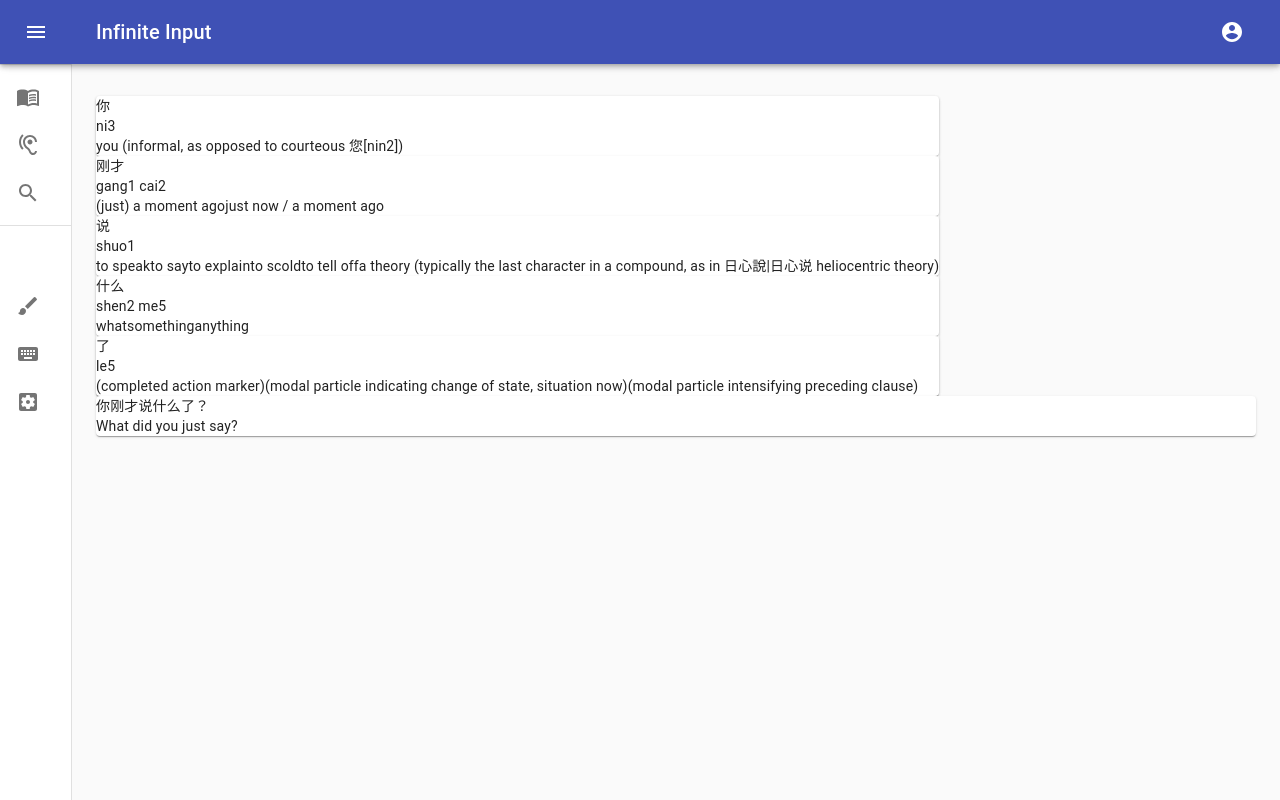
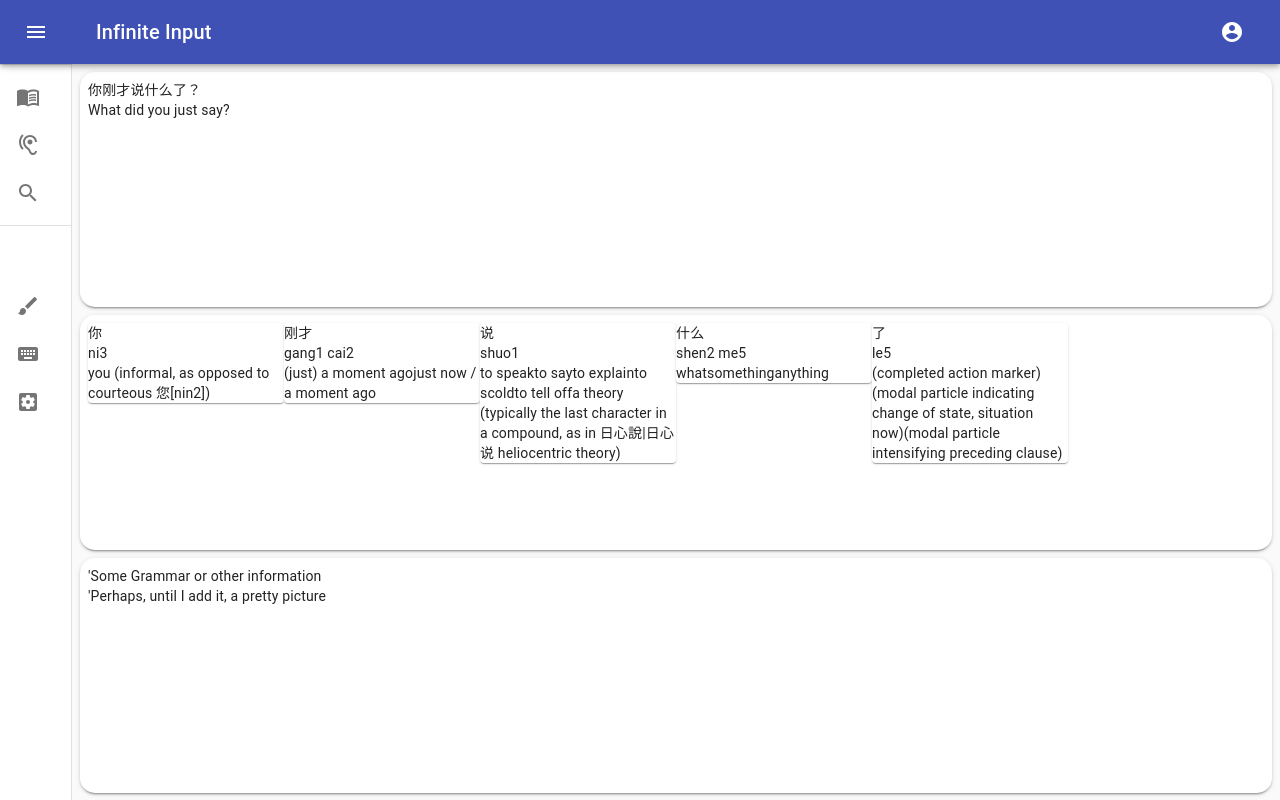
Before and after one commit to xavier-taylor/infinite-input, a React (Create React App) app in the folder webapp/: page / in a window 1280 px wide. Built offline with nearby package versions, Linux system fonts and the light colour scheme.

Commit message:
progressed with basic layout of study page: 3 rows

```diff
--- a/webapp/src/Components/App.tsx
+++ b/webapp/src/Components/App.tsx
@@ -18,7 +18,7 @@ const useStyles = makeStyles((theme) => ({
     height: '100vh',
     overflow: 'auto',
   },
-  appBarSpacer: theme.mixins.toolbar,
+  appBarSpacer: theme.mixins.toolbar, // TODO review whether this is doing anything for us
 }));
 
 export interface DrawerState {
--- a/webapp/src/Components/MenuDrawer.tsx
+++ b/webapp/src/Components/MenuDrawer.tsx
@@ -87,7 +87,7 @@ const MenuDrawer: React.FC<DrawerProps> = (props) => {
     if (!gt600px) {
       setDrawer(false);
     }
-  }, [gt600px]);
+  }, [gt600px, setDrawer]);
 
   //https://material.io/design/layout/responsive-layout-grid.html#ui-regions for def of perm vs tmp
   return (
--- a/webapp/src/Components/Study.tsx
+++ b/webapp/src/Components/Study.tsx
@@ -12,78 +12,6 @@ import {
   Card,
 } from '@material-ui/core';
 import clsx from 'clsx';
-//TODO understand this whole page of code
-
-// TODO play around with Box and this copyright to understand it, then remove it
-// function Copyright() {
-//   return (
-//     <Typography variant="body2" color="textSecondary" align="center">
-//       {'Copyright © '}
-//       <Link color="inherit" href="https://material-ui.com/">
-//         Xavier Taylor
-//       </Link>{' '}
-//       {new Date().getFullYear()}
-//       {'.'}
-//     </Typography>
-//   );
-// }
-
-const useStyles = makeStyles((theme: Theme) =>
-  createStyles({
-    container: {
-      paddingTop: theme.spacing(4),
-      paddingBottom: theme.spacing(4),
-    },
-    paper: {
-      padding: theme.spacing(2),
-      display: 'flex',
-      overflow: 'auto',
-      flexDirection: 'column',
-    },
-    fixedHeight: {
-      height: 240,
-    },
-  })
-);
-
-export interface ISentence {
-  hanzi: string;
-  pinyin: string;
-  english: string;
-}
-
-interface StudyProps {}
-
-// keeps track of which words the user selected, (by the inclusion of their index in the state)
-// and the order in which they were selected (most recent at end of list)
-// TODO it would be good to experiment - can the state be a JS Set, for example? that gives iteration in order of insertion
-//
-// function selectedWordsReducer(state: number[], action: { type: 'add'|'remove', i: number}) {
-//     // element 0 was first 'selected', last element was most recent
-//     const {type, i} = action;
-//     switch(type) {
-//         case 'add':
-//             return state.filter(n=>n!==i).push(i);
-//         case 'remove':
-//             return state.filter(n=>n!==i);
-//     }
-// }
-
-const Study: React.FC<StudyProps> = (props) => {
-  const classes = useStyles();
-  const [i, setI] = useState(0); // todo improve var name
-  const [selectedWordIndexes, updateSWI] = useState<number[]>([]);
-  // this selectWord guy exists within a given sentence
-  const selectWord = (i: number) =>
-    updateSWI((prev) => {
-      const next = prev.filter((n) => n !== i);
-      next.push(i);
-      return next;
-    });
-  const fixedHeightPaper = clsx(classes.paper, classes.fixedHeight);
-
-  //if (loading) return <div>loading</div>;
-  //if (error) return <div>error</div>;
 
 const sentences = [
   {
@@ -183,16 +111,71 @@ const Study: React.FC<StudyProps> = (props) => {
     ],
   },
 ];
+
+const useStyles = makeStyles((theme: Theme) =>
+  createStyles({
+    rowContainer: {
+      height: `calc(33% - ${theme.spacing(1)}px)`,
+      margin: theme.spacing(1),
+      marginBottom: 0,
+    },
+    row: {
+      height: '100%',
+      borderRadius: 15,
+      padding: theme.spacing(1),
+    },
+    gridContainer: {
+      height: 'calc(100% - 64px)', // TODO improve this, get rid of reliance on hardcode 64px (which is height of appbar ONLY IN SOME SITUATIONS)
+      // the minus should instead come from theme.mixins.toolbar/ from the height of the appbar
+      //position: 'relative', NOTE there might be a way to do this using position rather than the hacky height thing above...
+      // bottom: 0,
+      // top: 0,
+    },
+  })
+);
+
+interface StudyProps {}
+
+const Study: React.FC<StudyProps> = (props) => {
+  const classes = useStyles();
+  const [i, setI] = useState(0); // todo improve var name
+  const [selectedWordIndexes, updateSWI] = useState<number[]>([]);
+  // this selectWord guy exists within a given sentence
+  const selectWord = (i: number) =>
+    updateSWI((prev) => {
+      const next = prev.filter((n) => n !== i);
+      next.push(i);
+      return next;
+    });
+  //const fixedHeightPaper = clsx(classes.paper, classes.fixedHeight);
+
+  //if (loading) return <div>loading</div>;
+  //if (error) return <div>error</div>;
+
   const next = () => setI((i + 1) % sentences.length);
   const sentence = sentences[i];
+  // TODO: since I am not really using the grid, perhaps remove it and just have a simple flexbox?
+
+  // NEXT UP - make the number of word cards rendered a function of the screen size, perhaps using media query?
   return (
-    <Container className={classes.container}>
+    <Grid
+      container
+      direction="column"
+      justify="flex-start"
+      alignItems="stretch"
+      className={classes.gridContainer}
+    >
+      <Grid className={classes.rowContainer} item>
+        <Card className={classes.row} elevation={2}>
+          <div>{sentence.hanzi}</div>
+          <div>{sentence.english}</div>
+        </Card>
+      </Grid>
+      <Grid className={classes.rowContainer} item>
+        <Paper className={classes.row} elevation={2}>
           <Grid container>
-        <Grid item container xs={12}>
-          {/* TODO max height should be, say, half (or half parent??) */}
-          <Paper>
             {sentences[i].words.map((word) => (
-              <Grid item>
+              <Grid item xs={12} sm={6} md={3} lg={2} xl={1}>
                 <Card>
                   <div>{word.hanzi}</div>
                   <div>{word.pinyin}</div>
@@ -204,17 +187,16 @@ const Study: React.FC<StudyProps> = (props) => {
                 </Card>
               </Grid>
             ))}
+          </Grid>
         </Paper>
       </Grid>
-        <Grid item xs={12}>
-          {/* TODO max height should be, say, half screen */}
-          <Card>
-            <div>{sentence.hanzi}</div>
-            <div>{sentence.english}</div>
+      <Grid className={classes.rowContainer} item>
+        <Card className={classes.row} elevation={2}>
+          <div>'Some Grammar or other information</div>
+          <div>'Perhaps, until I add it, a pretty picture</div>
         </Card>
       </Grid>
     </Grid>
-    </Container>
   );
 };
 
```
Lines whose indentation alone changed are shown as unchanged.
